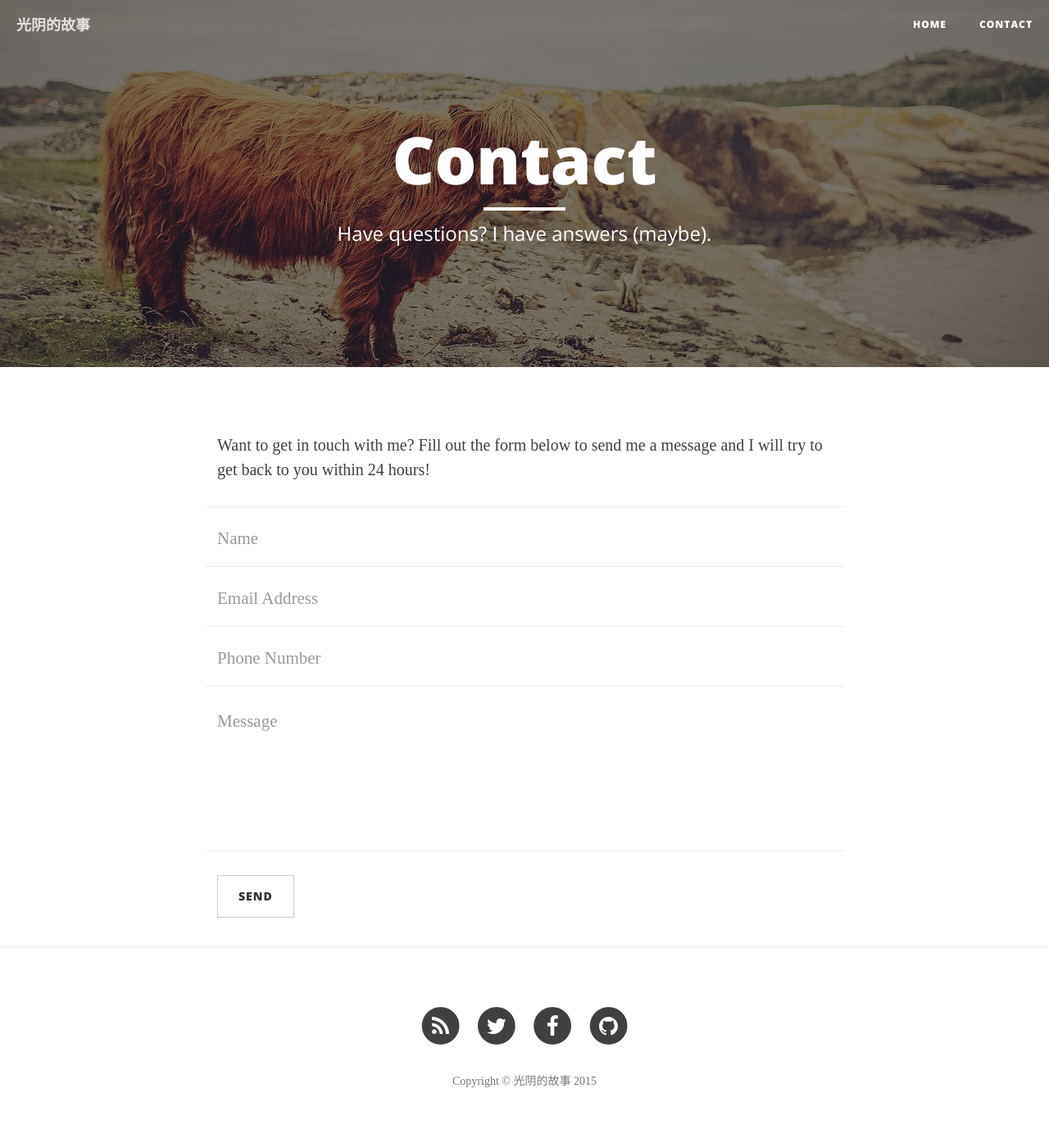
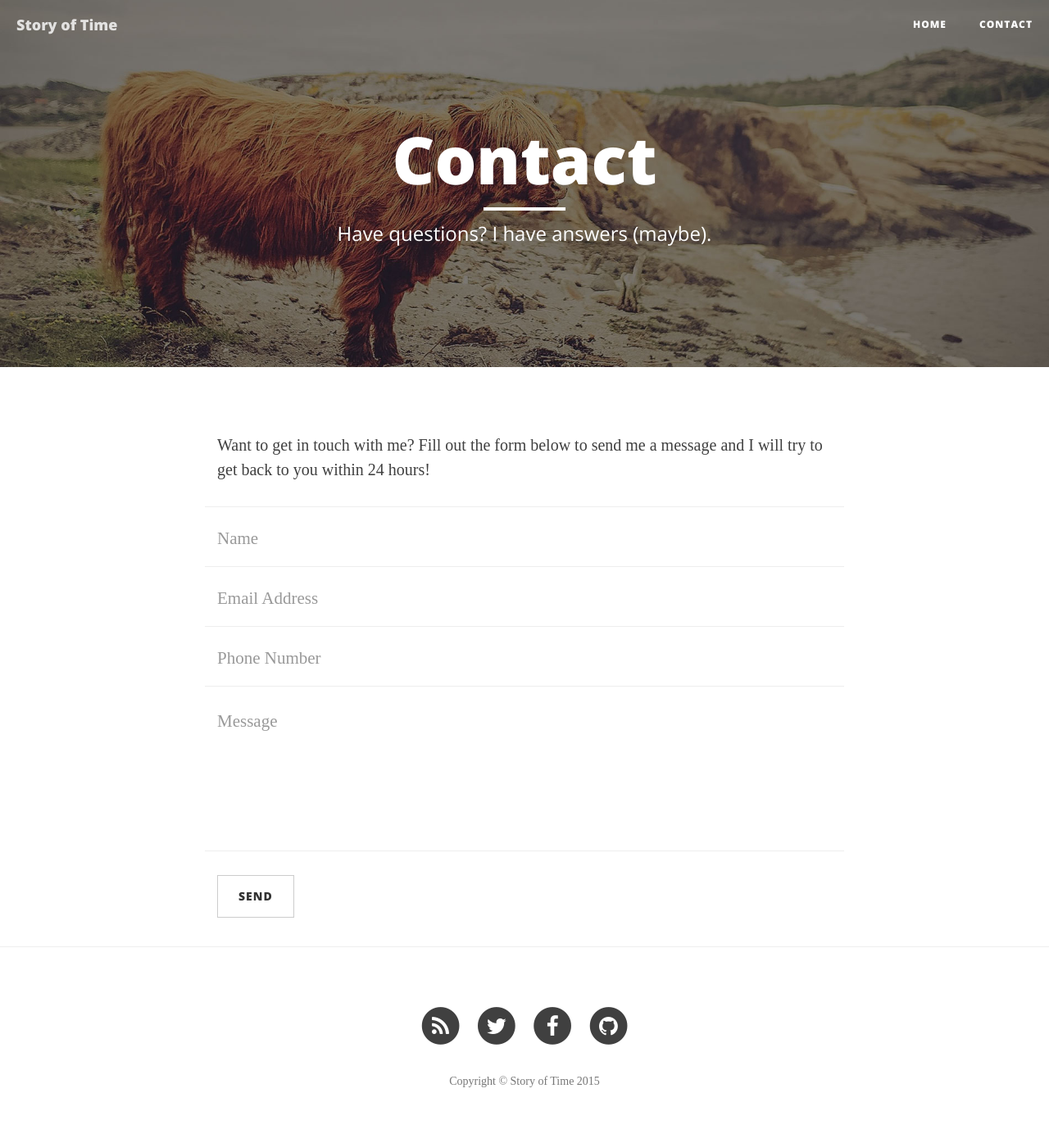
Before and after one commit to cundong/jekyll_demo, a Jekyll site: the page built from contact.html, in a window 1280 px wide. Shown: the whole page at 82% size. Built offline with Jekyll 4.4.1, drawn with Linux system fonts in a browser that asks for light colours; nearby versions of some CDN libraries.

Commit message:
change utf-8

```diff
--- a/_config.yml
+++ b/_config.yml
@@ -1,5 +1,5 @@
 # Site settings
-title: 光阴的故事
+title: Story of Time
 header-img: img/home-bg.jpg
 email: cundong.liu@mail.com
 description: "LiuYanzhe's blog"
```
